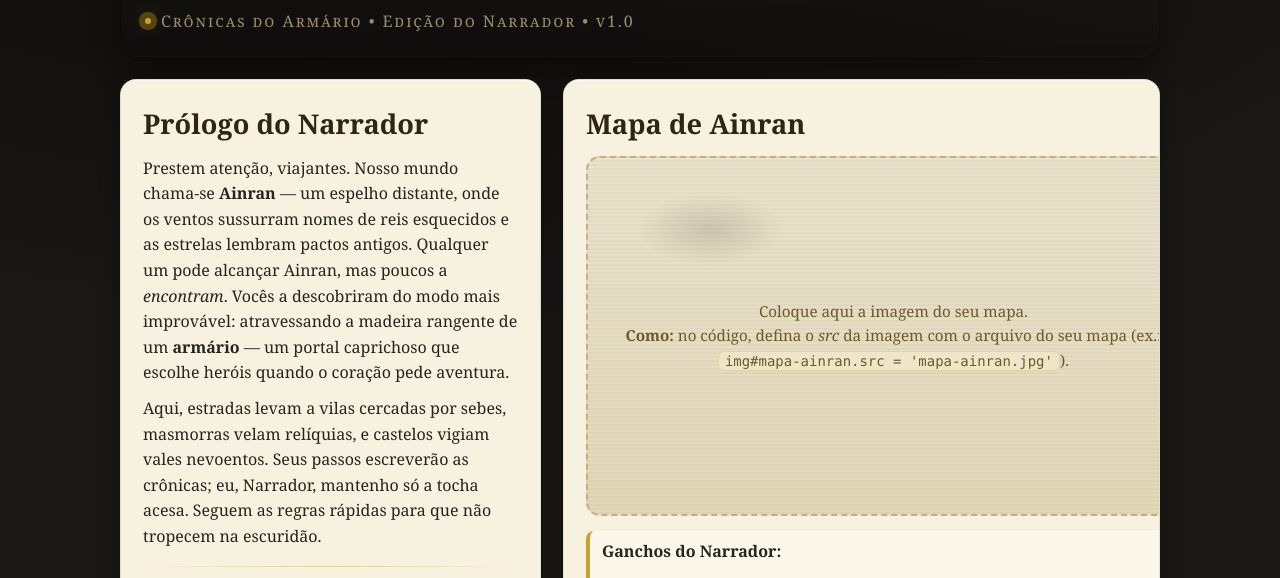
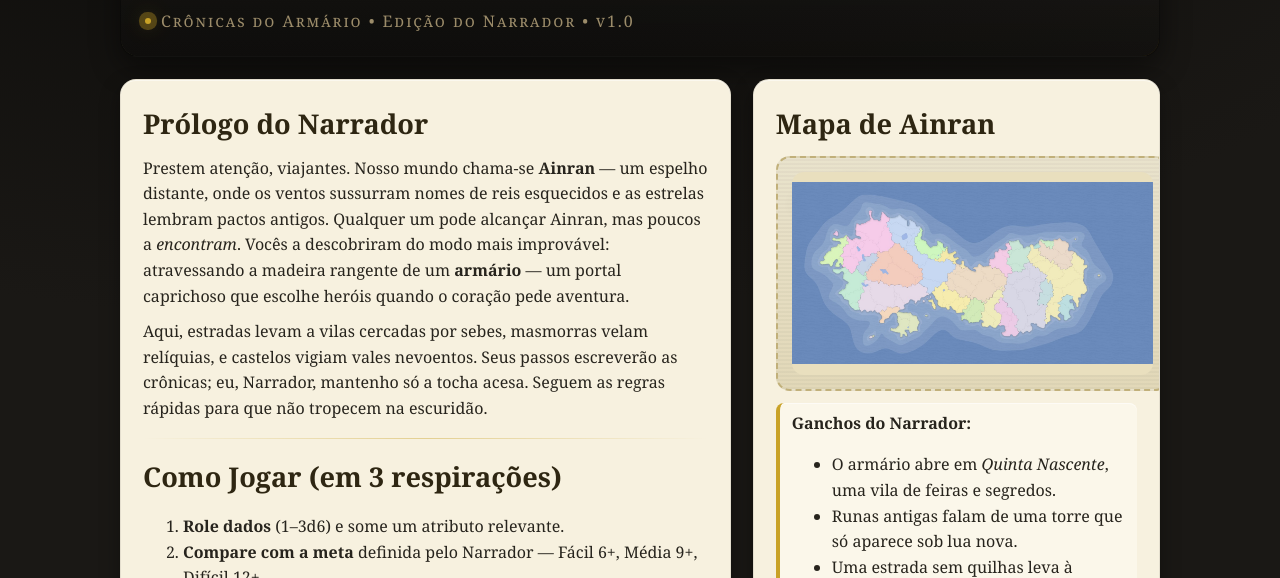
Before and after one commit to leticiad3br27/Babuinos-Bobocas-balbuciando-em-bando, a website: page css-medieval-app/src/tutorial.html in a window 1280 px wide. Shown: the part 195-773 px from the top of the page. Drawn offline with Linux system fonts and the light colour scheme.

Commit message:
arruamndio coisinhas

```diff
--- a/css-medieval-app/src/tutorial.html
+++ b/css-medieval-app/src/tutorial.html
@@ -188,6 +188,7 @@
       border-radius: 14px;
       display: grid; place-items: center;
       color: #6b5a2a; text-align: center; padding: 14px;
+      overflow: hidden; /* Adicionado para evitar overflow da imagem */
     }
     @media (max-width: 600px) {
       .map-frame {
@@ -195,7 +196,17 @@
         font-size: 0.95em;
       }
     }
-    .map-frame img { width: 100%; height: 100%; object-fit: cover; border-radius: 12px; display: none; }
+    /* Melhoria para a imagem do mapa */
+    .map-frame img {
+      width: 100%;
+      height: 100%;
+      max-width: 100%;
+      max-height: 100%;
+      object-fit: contain; /* Garante que a imagem não distorça */
+      border-radius: 12px;
+      display: none;
+      background: #e9dfbe;
+    }
     .map-help { font-size: .95rem; color: #6b5a2a; }
 
     .footer {
@@ -289,10 +300,7 @@
         <div class="map-card">
           <div class="map-frame" aria-label="Espaço do mapa">
             <img id="mapa-ainran" alt="Mapa do mundo de Ainran" />
-            <div class="map-help">
-              Coloque aqui a imagem do seu mapa.<br/>
-              <strong>Como:</strong> no código, defina o <em>src</em> da imagem com o arquivo do seu mapa (ex.: <span class="kbd">img#mapa-ainran.src = 'mapa-ainran.jpg'</span>).
-            </div>
+
           </div>
           <div class="callout">
             <strong>Ganchos do Narrador:</strong>
@@ -331,9 +339,8 @@
 
   <!-- Opcional: defina o src do mapa aqui -->
   <script>
-    // Exemplo: descomente e aponte para seu arquivo
-    // document.getElementById('mapa-ainran').src = 'mapa-ainran.jpg';
-    // document.getElementById('mapa-ainran').style.display = 'block';
+    document.getElementById('mapa-ainran').src = 'Rareland 2025-09-04-21-21 (1).jpeg';
+    document.getElementById('mapa-ainran').style.display = 'block';
   </script>
 </body>
 </html>
```
Also changed, not shown: css-medieval-app/src/Rareland 2025-09-04-21-21 (1).jpeg (added).
